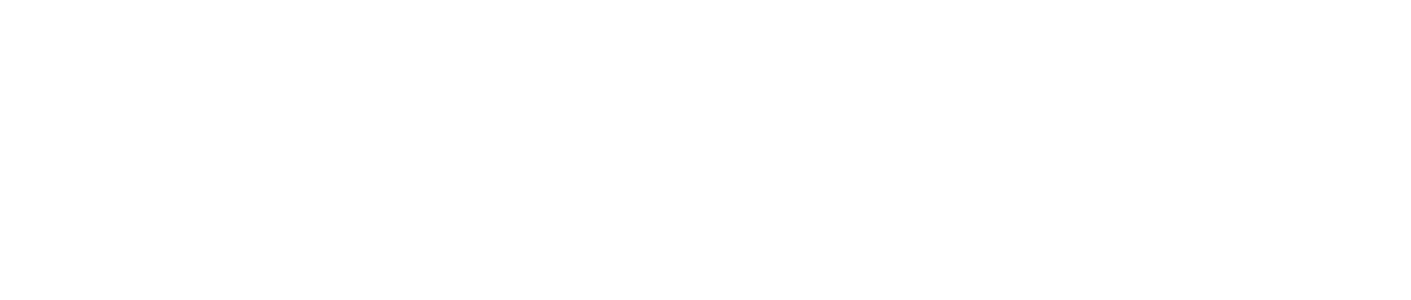
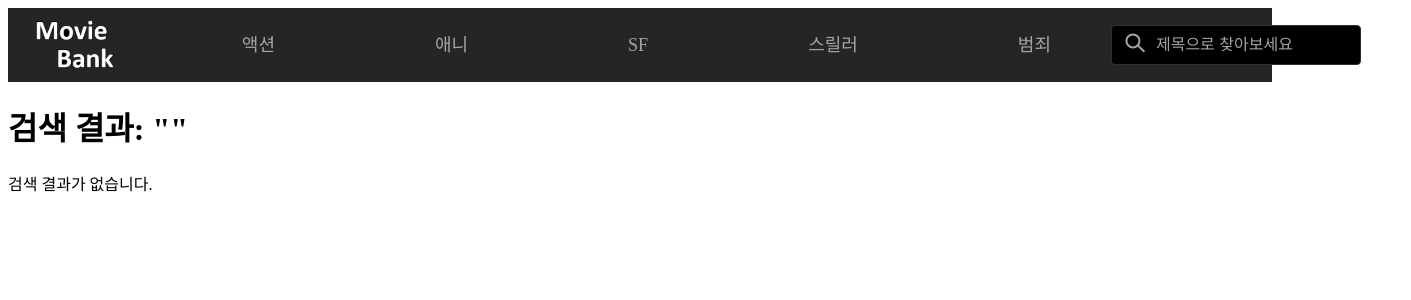
Before and after one commit to jsoh07/movie-bank, a React (Create React App) app: page /search in a window 1280 px wide. Before the commit this address had no page. Shown: the top 300 px of the page, 1411 px wide, since content can reach past the window. Built offline with nearby package versions, Linux system fonts and the light colour scheme.

Commit message:
검색기능

```diff
--- a/src/App.js
+++ b/src/App.js
@@ -1,12 +1,15 @@
 import { Routes, Route } from "react-router-dom";
 import Home from "./Home.js";
 import MovieInfo from "./MovieInfo.js";
+import Search from "./Search.js";
+
 function App(){
     return(
         <div>
             <Routes>
                 <Route path="/" element={<Home />} />
                 <Route path="/movie/:id" element={<MovieInfo />} />
+                <Route path="/search" element={<Search />} />
             </Routes>
         </div>
 
--- a/src/ImageSlider.js
+++ b/src/ImageSlider.js
@@ -34,11 +34,11 @@
                 <button onClick={goToPrevSlide} type="button"  className={style.swiperButtonPrev}>이전배너</button>
                 <button onClick={goToNextSlide} type="button"  className={style.swiperButtonNext}>다음배너</button>
                 <div className={style.swiperWrapper} ref={sliderRef}>
-                    {images.map((image, index) => (
+                    {images.map((item, index) => (
                         <div key={index} className={style.swiperSlide}>
                             <div className={style.sliderImage}>
-                                <Link to={'/movie/${movies.id}'}>
-                                    <img src={image} alt={`Slide ${index}`} />
+                                <Link to={`/movie/${item.id}`}>
+                                    <img src={item.url} alt={`Slide ${index}`} />
                                 </Link>
                             </div>
                         </div>
--- a/src/MovieInfo.js
+++ b/src/MovieInfo.js
@@ -1,8 +1,50 @@
-
+import TmdbApi from "./TmdbApi";
+import React, {useState, useEffect} from "react";
+import { useParams } from "react-router-dom";
+import Navbar from "./Navbar";
 
 function MovieInfo(){
+    const {id} = useParams();
+    const [movie, setMovie] = useState(null);
+
+    useEffect(() => {
+        const fetchMovieInfo = async() => {
+            try{
+                const data = await TmdbApi.fetchMovies(`/movie/${id}`);
+                setMovie(data);
+            }catch(error){
+                console.error('Failed to fetch movie details:', error);
+            }
+        };
+        fetchMovieInfo();
+    }, [id]);
+
+    if(!movie) return <div>Loading...</div>;
     return (
-        <h1>무비상세페이지</h1>
+        <>
+        <Navbar />
+        <div style={{padding: '20px', backgroundColor: 'rgb(33, 30, 30)' }}>
+            <h1 style={{color: 'white'}}>{movie.title}</h1>
+            <div style={{display: 'flex'}}>
+                <img
+                src={`https://image.tmdb.org/t/p/w500${movie.poster_path}`}
+                alt={movie.title}
+                style={{width: '300px', marginRight: '20px'}} />
+            <div>
+            <h2 style={{color: 'white'}}>Overview</h2>
+            <p style={{color: 'white'}}>{movie.overview}</p>
+            <h3 style={{color: 'white'}}>Release Date: {movie.release_date}</h3>
+            <h3 style={{color: 'white'}}>Rating: {movie.vote_average}</h3>
+            <h3 style={{color: 'white'}}>Genres:</h3>
+            <ul>
+                {movie.genres.map((genre) => (
+                    <li key={genre.id} style={{color: 'white'}}>{genre.name}</li>
+                ))}
+            </ul>
+            </div>
+            </div>
+        </div>
+        </>
     )
 }
 
--- a/src/Navbar.js
+++ b/src/Navbar.js
@@ -1,7 +1,32 @@
 import {Link} from "react-router-dom";
 import style from "./navbar.module.css";
+import TmdbApi from "./TmdbApi";
+import {useEffect, useState} from "react";
+import { useNavigate } from "react-router-dom";
 
 function Navbar(){
+  const [searchTerm, setSearchTerm] = useState("");
+  const navigate = useNavigate();
+
+  const fetchMovies = async(query = "") => {
+    try{
+      const endpoint = query
+      ? `/search/movie?query=${encodeURIComponent(query)}`
+      : '/movie/popular';
+      const data = await TmdbApi.fetchMovies(endpoint);
+      return data.results;
+    }catch(error){
+      console.error('Failed to fetch movies:', error);
+      return [];
+    }
+  };
+
+  const handleSearch = async (event) => {
+    event.preventDefault();
+    const movies = await fetchMovies(searchTerm);
+    navigate(`/search?query=${encodeURIComponent(searchTerm)}`, { state: {movies} });
+  };
+
     return(
         <header className={style.headerContainer}>
           <nav className={style.navbarContainer}>
@@ -15,7 +40,7 @@
                     <Link href="/" className={style.titleLink} style={{textDecoration: "none"}}>액션</Link>
                   </li>
                   <li className={style.menuTitle}>
-                    <Link href="/" className={style.titleLink} style={{textDecoration: "none"}}>공포</Link>
+                    <Link href="/" className={style.titleLink} style={{textDecoration: "none"}}>애니</Link>
                   </li>
                   <li className={style.menuTitle}>
                     <Link href="/" className={style.titleLink} style={{textDecoration: "none"}}>SF</Link>
@@ -31,18 +56,13 @@
               <ul className={style.search}>
                 <li className={style.searchList}>
                 <div className={style.headerSearch}>
-                  <button className={style.searchButton}>
-                  <svg data-v-d955b8b8="" width="22" height="22" viewBox="0 0 22 22" fill="none" xmlns="http://www.w3.org/2000/svg"><path fill-rule="evenodd" clip-rule="evenodd" d="M15.4508 8.90796C15.4508 12.4977 12.5396 15.408 8.94985 15.408C5.3611 15.408 2.45081 12.4977 2.45081 8.90796C2.45081 5.31825 5.3611 2.40796 8.94985 2.40796C12.5396 2.40796 15.4508 5.31825 15.4508 8.90796Z" stroke="#A5A5A5" stroke-width="2"></path><path d="M14.0474 13.6536L19.7904 19.2229" stroke="#A5A5A5" stroke-width="2" stroke-linecap="round"></path></svg>
-                  <span className={style.s_hidden}>검색</span>
-                  </button>
-                </div>
-                </li>
-                <li className={style.searchList}>
-                <div className={style.headerSearch}>
-                    <button className={style.searchButton}>
-                    <svg data-v-17d2183c="" width="22" height="22" viewBox="0 0 22 22" fill="none" xmlns="http://www.w3.org/2000/svg" data-v-53c40c25=""><rect x="7.5" y="2" width="7" height="8" rx="3.5" stroke="#A5A5A5" stroke-width="2"></rect><path d="M2 19V19C2.58146 16.0927 5.13416 14 8.09902 14H13.901C16.8658 14 19.4185 16.0927 20 19V19" stroke="#A5A5A5" stroke-width="2" stroke-linecap="round"></path></svg>
-                    <span className={style.s_hidden}>프로필</span>
-                    </button>
+                  <label calssName={style.searchIcon}>
+                    <svg data-v-d955b8b8="" width="22" height="22" viewBox="0 0 22 22" fill="none" xmlns="http://www.w3.org/2000/svg"><path fill-rule="evenodd" clip-rule="evenodd" d="M15.4508 8.90796C15.4508 12.4977 12.5396 15.408 8.94985 15.408C5.3611 15.408 2.45081 12.4977 2.45081 8.90796C2.45081 5.31825 5.3611 2.40796 8.94985 2.40796C12.5396 2.40796 15.4508 5.31825 15.4508 8.90796Z" stroke="#A5A5A5" stroke-width="2"></path><path d="M14.0474 13.6536L19.7904 19.2229" stroke="#A5A5A5" stroke-width="2" stroke-linecap="round"></path></svg>
+                    <span className={style.s_hidden}>검색</span>
+                  </label>
+                  <form onSubmit={handleSearch}>
+                    <input type="text" className={style.searchInputBox} placeholder="제목으로 찾아보세요" value={searchTerm} onChange={(e) => setSearchTerm(e.target.value)}  />
+                  </form>
                 </div>
                 </li>
               </ul>
--- /dev/null
+++ b/src/Search.js
@@ -0,0 +1,34 @@
+import { useLocation, useSearchParams } from "react-router-dom";
+import Navbar from "./Navbar";
+
+
+
+function Search() {
+    const [searchParams] = useSearchParams();
+    const query = searchParams.get("query") || "";
+    const location = useLocation();
+    const movies = location.state?.movies || [];
+
+    return (
+        <>
+        <Navbar />
+        <div>
+            <h1>검색 결과: "{query}"</h1>
+            <div>
+                {movies.length ? (
+                    movies.map(movie => (
+                        <div key={movie.id}>
+                            <h2>{movie.title}</h2>
+                            <img src={`https://image.tmdb.org/t/p/w200${movie.poster_path}`} alt={movie.title} />
+                        </div>
+                    ))
+                ) : (
+                    <p>검색 결과가 없습니다.</p>
+                )}
+            </div>
+        </div>
+        </>
+    )
+};
+
+export default Search;
--- /dev/null
+++ b/src/TmdbApi.js
@@ -0,0 +1,17 @@
+import axios from 'axios';//API 요청을 쉽게 보내기 위해 사용.
+
+const API_KEY = '2d1d80f7773d77eddbf5e11603922d4a';
+const BASE_URL = 'https://api.themoviedb.org/3';
+
+export const fetchMovies = async(endpoint) => {
+    try{
+        const url = `${BASE_URL}${endpoint}${endpoint.includes('?') ? '&' : '?'}&api_key=${API_KEY}`;
+        const response = await axios.get(url);
+        return response.data;
+    }catch(error){
+        console.error('Error fetching data from TMDB:', error);
+        throw error;
+    }
+};
+
+export default {fetchMovies};
--- a/src/navbar.module.css
+++ b/src/navbar.module.css
@@ -84,3 +84,44 @@
     width: 1px;
     height: 1px;
 }
+
+.headerSearch{
+    display: flex;
+    align-items: center;
+    position: relative;
+    right: 50px;
+    height: 40px;
+    background: #000;
+    border: 1px solid #2f2f2f;
+    border-radius: 4px;
+    padding: 8px 12px;
+    box-sizing: border-box;
+    width: 250px;
+}
+.searchIcon {
+    display: flex;
+    align-items: center;
+    justify-content: center;
+    padding-right: 8px;
+    cursor: default;
+}
+.searchInputBox{
+    flex: 1;
+    width: 100%;
+    height: 100%;
+    font-size: 16px;
+    line-height: 24px;
+    border: none;
+    padding: 0;
+    color: #fff;
+    margin-right: 12px;
+    border-radius: 0;
+    box-shadow: inset 0 0 0 1000px #000;
+    position: relative;
+    left: 10px;
+    outline: none;
+}
+
+.searchInputBox::placeholder {
+    color: #a5a5a5;
+}
```
Also changed, not shown: src/Main.js (+11 -18 lines).
